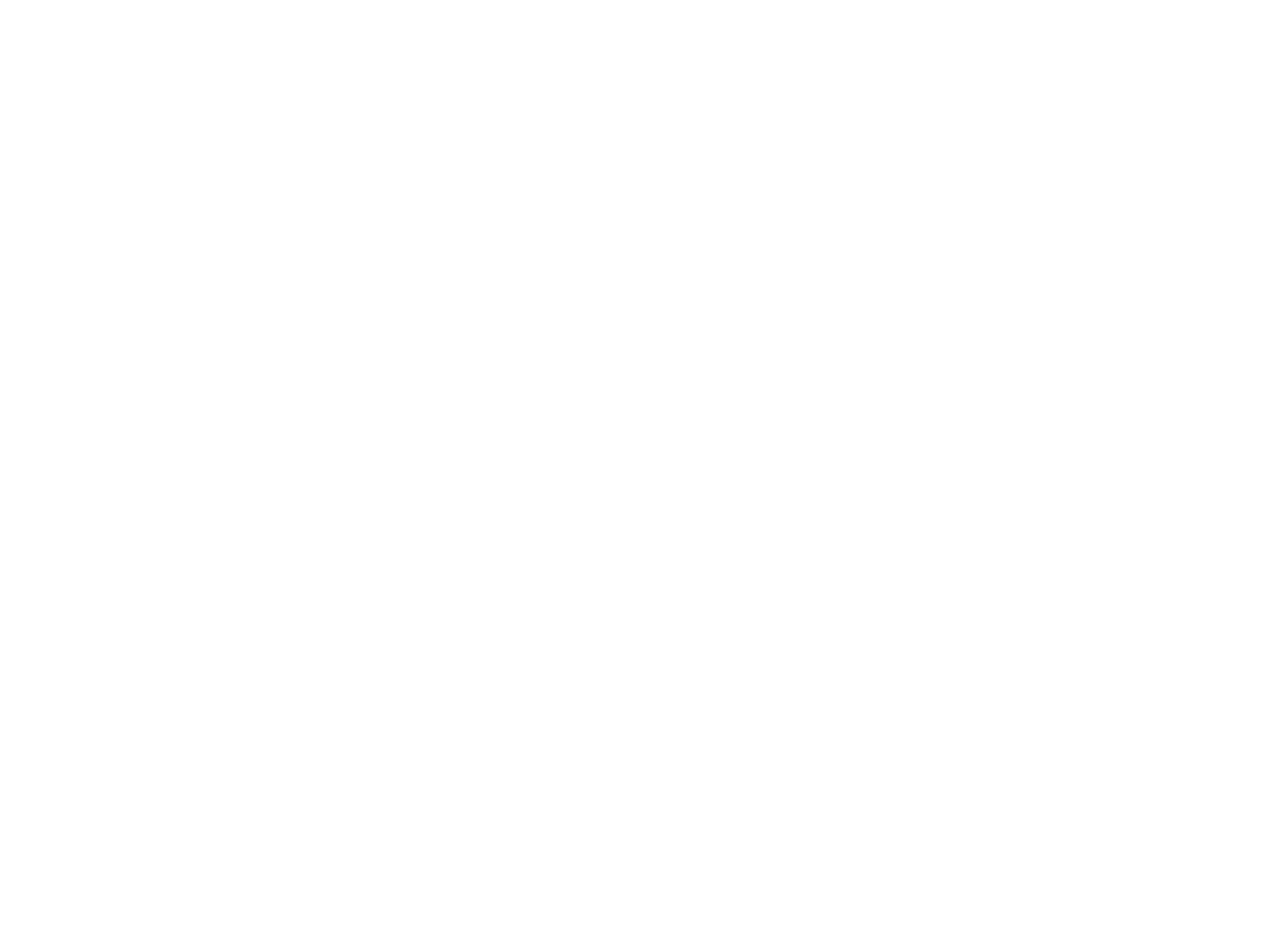
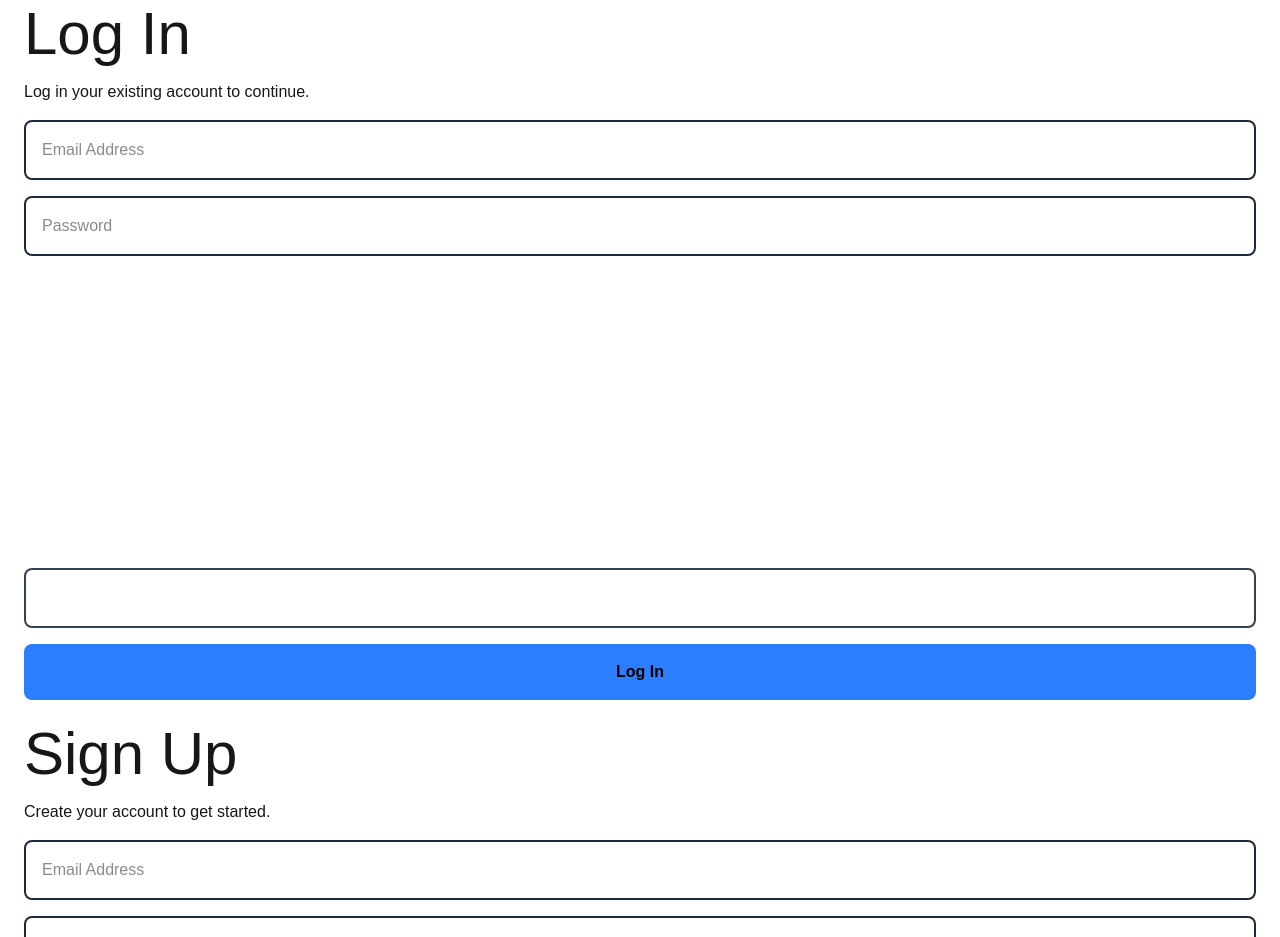
Before and after one commit to BlarCkat/primeops, a Next.js app: page /auth in a window 1280 px wide. Shown: the part 60-997 px from the top of the page. Before the commit the page ends 800 px from the top, so only its background shows below. Built offline with nearby package versions, Linux system fonts and the light colour scheme; no server answers.

Commit message:
completed:authentication, signup and login

```diff
--- a/app/(pages)/auth/page.tsx
+++ b/app/(pages)/auth/page.tsx
@@ -1,7 +1,143 @@
+"use client"
+
+import { supabase } from "@/lib/supabaseClient";
+import { useRouter } from "next/navigation";
+import { FormEvent, useState } from "react";
+import { PiGoogleLogoBold, PiWarningCircleDuotone } from "react-icons/pi";
+
 const AuthView = () => {
+
+    const router = useRouter();
+    const [email, setEmail] = useState('');
+    const [password, setPassword] = useState<string>('');
+    const [loading, setLoading] = useState<boolean>(false);
+    const [error, setError] = useState<string | null>(null);
+
+    const [confirmPassword, setConfirmPassword] = useState('');
+    const [currentState, setCurrentState] = useState<"email" | "login">()
+
+    const handleEmailLogin = async (event: FormEvent<HTMLFormElement>)=>{
+        event.preventDefault();
+        setLoading(true);
+        setError(null);
+        try {
+            const {error} = await supabase.auth.signInWithPassword({
+                email, password
+            });
+
+            if (error) {
+                throw error;
+            }
+        } catch (error:any) {
+            setError(error.message)
+        }
+        finally {
+            setLoading(false)
+        }
+    }
+
+    const handleGoogleLogin = async (): Promise<void>=>{
+        try {
+            const {error} = await supabase.auth.signInWithOAuth({
+                provider: 'google',
+            });
+            if (error) throw error;
+        } catch (error:any) {
+            setError(error.message)
+        }
+    }
+
+    //
+
+    const handleEmailSignup = async (event: FormEvent<HTMLFormElement>)=>{
+        event.preventDefault();
+        setLoading(true);
+        setError(null);
+
+        if (password !== confirmPassword) {
+            setError("Passwords don't match");
+            setLoading(false);
+        }
+
+        if (password.length < 6) {
+            setError("Password must be at least 6 characters")
+            setLoading(false);
+        }
+
+        try {
+            const {error} = await supabase.auth.signUp({
+                email, password,
+                options: {
+                    emailRedirectTo: `${window.location.origin}/auth/callback`
+                }
+            });
+            if (error) throw error;
+            router.push('/auth/signup/success')
+        } catch (error:any) {
+            setError(error.message);
+        }
+
+    }
+
+    const handleGoogleSignup = async():Promise<void>=>{
+        try {
+            const {error} = await supabase.auth.signInWithOAuth({
+                provider: "google",
+                options: {
+                    redirectTo:`${window.location.origin}/auth/callback`}
+            })
+
+            if (error) throw error
+        } catch (error:any) {
+            setError(error.message)
+        }
+    }
+
+
+
     return (
         <>
-        hello
+        <main className="h-screen w-screen px-6 py-[40px]">
+            <form onSubmit={handleEmailLogin} className="flex flex-col gap-2 justify-between items-center w-full h-full pt-6">
+                <div className="inputs w-full flex flex-col gap-4 ">
+                <h2 className="text-6xl">Log In</h2>
+                <p>Log in your existing account to continue.</p>
+                {error && <><p className="p-2 w-full bg-red-500/50 text-white h-[40px] rounded-lg flex items-center"><PiWarningCircleDuotone size={20}/>{error}</p></>}
+                <div className="border-slate-800 border-2 rounded-lg w-full">
+                    <input type="text" placeholder="Email Address" id="emailAddress" className="border-none p-4 w-full outline-none" value={email} onChange={(event)=> setEmail(event.target.value)} required/>
+                </div>
+                <div className="border-slate-800 border-2 rounded-lg w-full">
+                    <input type="password" placeholder="Password" id="password" className="border-none p-4 w-full outline-none" value={password} onChange={(event)=> setPassword(event.target.value)} required/>
+                </div>
+                </div>
+                <div className="actions flex flex-col w-full gap-4">
+                <button type="button" className="w-full min-h-[40px] flex items-center py-4 justify-center bg-transparent rounded-lg text-white border-2 border-gray-700 font-semibold gap-4"><PiGoogleLogoBold size={20} onSubmit={handleGoogleLogin}/> Log In With Google</button>
+                <button type="submit" className="w-full min-h-[40px] flex items-center py-4 justify-center bg-blue-500 rounded-lg text-black font-semibold" disabled={loading}>{loading ? "Loading": "Log In"}</button>
+                </div>
+            </form>
+
+            <form onSubmit={handleEmailSignup} className="flex flex-col gap-2 justify-between items-center w-full h-full pt-6">
+                <div className="inputs w-full flex flex-col gap-4 ">
+                <h2 className="text-6xl">Sign Up</h2>
+                <p>Create your account to get started.</p>
+                {error && <><p className="p-2 w-full bg-red-500/50 text-white h-[40px] rounded-lg flex items-center"><PiWarningCircleDuotone size={20}/>{error}</p></>}
+                <div className="border-slate-800 border-2 rounded-lg w-full">
+                    <input type="text" placeholder="Email Address" id="emailAddress" className="border-none p-4 w-full outline-none" value={email} onChange={(event)=> setEmail(event.target.value)} required/>
+                </div>
+                <div className="border-slate-800 border-2 rounded-lg w-full">
+                    <input type="password" placeholder="Password" id="password" className="border-none p-4 w-full outline-none" value={password} onChange={(event)=> setPassword(event.target.value)} required/>
+                </div>
+                <div className="border-slate-800 border-2 rounded-lg w-full">
+                    <input type="password" placeholder="Confirm Password" id="confirmPassword" className="border-none p-4 w-full outline-none" value={confirmPassword} onChange={(event)=> setConfirmPassword(event.target.value)} required/>
+                </div>
+                </div>
+                <div className="actions flex flex-col w-full gap-4">
+                <button type="button" className="w-full min-h-[40px] flex items-center py-4 justify-center bg-transparent rounded-lg text-white border-2 border-gray-700 font-semibold gap-4"><PiGoogleLogoBold size={20} onSubmit={handleGoogleSignup}/> Sign Up With Google</button>
+                <button type="submit" className="w-full min-h-[40px] flex items-center py-4 justify-center bg-blue-500 rounded-lg text-black font-semibold" disabled={loading}>{loading ? "Loading": "Sign Up"}</button>
+                </div>
+            </form>
+
+        </main>
         </>
      );
 }
--- /dev/null
+++ b/app/(pages)/auth/signup/success/page.tsx
@@ -0,0 +1,15 @@
+import { PiCheckCircleDuotone } from "react-icons/pi";
+
+const SignupSuccessView = () => {
+    return (
+        <>
+        <main className="h-screen w-screen flex flex-col gap-4 text-center p-4 items-center justify-center">
+            <PiCheckCircleDuotone className="text-green-700" size={96}/>
+            <h2 className="font-semibold">Signup Successful</h2>
+            <p>You have successfully signed up for Guli. Let&apos;s get started...</p>
+        </main>
+        </>
+     );
+}
+
+export default SignupSuccessView;
--- /dev/null
+++ b/app/(pages)/main/page.tsx
@@ -0,0 +1,76 @@
+"use client"
+
+import { supabase } from "@/lib/supabaseClient";
+import { User } from "@supabase/supabase-js";
+import { useRouter } from "next/navigation";
+import { useEffect, useState } from "react";
+import { PiCpuDuotone, PiFilesDuotone, PiHouseDuotone, PiUserCircleDuotone } from "react-icons/pi";
+
+const MainView = () => {
+    const router = useRouter();
+    const [user, setUser] = useState<User | null>(null);
+    const [loading, setLoading] = useState<boolean>(true)
+
+    useEffect(()=>{
+        const fetchUser = async()=>{
+            try {
+                const { data: {user}, error} = await supabase.auth.getUser();
+                if (error) throw error;
+
+                if (!user) {
+                    router.push('/auth');
+                    return;
+                }
+
+                setUser(user);
+                }
+
+            catch (error:any) {
+                    console.error("Error fetching user: ", error);
+                    router.push('/auth')
+                }
+                finally {
+                    setLoading(false);
+                };
+
+            };
+            fetchUser();
+    }, [router])
+
+    const handleSignOut = async()=>{
+        try {
+            const {error} = await supabase.auth.signOut();
+            if (error) throw error;
+        } catch (error:any) {
+            console.error("Error Signing out", error)
+        }
+    }
+
+    if (loading) {
+        return (
+        <>
+        <main className="h-screen w-screen flex items-center justify-center">
+            <p>Loading...</p>
+        </main>
+        </>
+        )
+    }
+
+
+    return (
+        <>
+        <main className="h-screen w-screen">
+            <h2>{user?.email}</h2>
+
+            <div className="absolute z-[9] bottom-0 left-0 bottombar flex gap-2 w-screen h-[60px] items-center justify-between px-[10vw]">
+                <PiHouseDuotone size={32}/>
+                <PiFilesDuotone size={32}/>
+                <PiCpuDuotone size={32}/>
+                <PiUserCircleDuotone size={32}/>
+            </div>
+        </main>
+        </>
+     );
+}
+
+export default MainView;
--- a/app/page.tsx
+++ b/app/page.tsx
@@ -1,9 +1,8 @@
 const HomeView = () => {
   return (
     <>
-    <main className="h-screen w-screen flex flex-col gap-2 items-center justify-start p-[5vw]">
-      <span className="font-semibold text-[64px] tracking-tighter leading-[72px]">Primeops Hackathon, Day 1</span>
-      <p className="text-lg">An AI-driven, gamified financial literacy API that fintechs can integrate to educate users, enhance referral programs, and improve user retention.</p>
+    <main className="h-screen w-screen flex flex-col gap-2 items-center justify-center p-[5vw]">
+      <span className="font-semibold text-[64px] tracking-tighter leading-[72px]">Guli</span>
     </main>
     </>
    );
```
Also changed, not shown: app/(pages)/auth/login.section.tsx (added), app/(pages)/auth/signup.section.tsx (added).
